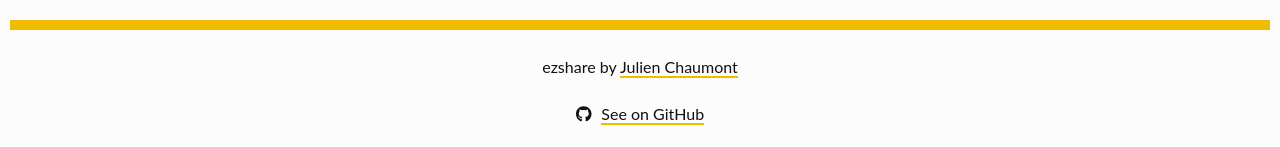
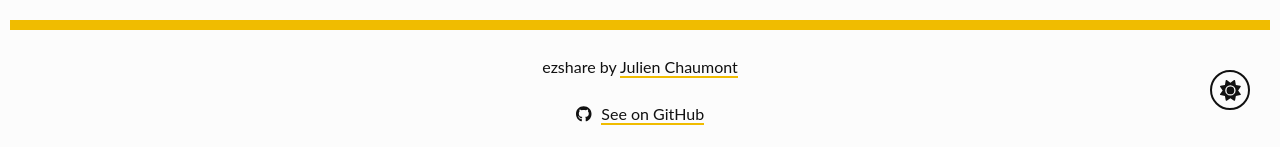
Before and after one commit to julienc91/ezshare, a React (Vite) app: page / in a window 1280 px wide. Shown: the part 650-797 px from the top of the page. Built offline with nearby package versions, Linux system fonts and the light colour scheme.

Commit message:
feat: dark mode

```diff
--- a/src/App.scss
+++ b/src/App.scss
@@ -1,8 +1,6 @@
 $black: #111;
 $black-shadow: rgba(17, 17, 17, 0.5);
-$white: #fcfcfc;
 $yellow: #f0bc00;
-$grey: #f0f0f0;
 
 $header-height: 50px;
 $footer-height: 120px;
@@ -11,9 +9,21 @@ $border-height: 10px;
 
 $border: $border-height solid $yellow;
 
+:root {
+  --color-background: #fcfcfc;;
+  --color-text: #111;;
+  --color-dropzone: #f0f0f0;
+}
+
+[data-theme="dark"] {
+  --color-background: #222;
+  --color-text: #fafafa;
+  --color-dropzone: #808080;
+}
+
 body {
-  background-color: $white;
-  color: $black;
+  background-color: var(--color-background);
+  color: var(--color-text);
   font-family: Lato, sans-serif;
   margin: 0 10px;
   min-height: 100vh;
@@ -52,7 +62,7 @@ main {
 
   h1 {
     border-bottom: $border;
-    color: $black;
+    color: var(--color-text);
     display: inline-flex;
     margin: 50px auto 20px;
     text-transform: uppercase;
@@ -62,7 +72,7 @@ main {
 a,
 a:visited {
   border-bottom: 2px solid $yellow;
-  color: $black;
+  color: var(--color-text);
   outline: 0;
   text-decoration: none;
 }
@@ -87,12 +97,33 @@ hr {
   }
 }
 
+.theme-selector {
+  align-items: center;
+  background-color: var(--color-background);
+  border: 2px solid var(--color-text);
+  border-radius: 50%;
+  cursor: pointer;
+  display: flex;
+  font-size: 1.3rem;
+  height: 40px;
+  justify-content: center;
+  position: absolute;
+  right: 30px;
+  width: 40px;
+
+  svg {
+    color: var(--color-text);
+    margin: 3px;
+    text-align: center;
+  }
+}
+
 .loading-icon {
   animation: rotating 2s linear infinite;
 }
 
 .progress {
-  border: 1px solid $black;
+  border: 1px solid var(--color-text);
   border-radius: 3px;
   height: 20px;
   min-width: 100px;
@@ -105,7 +136,7 @@ hr {
   }
 
   label {
-    color: $black;
+    color: var(--color-text);
     display: block;
     margin-top: -20px;
   }
@@ -163,8 +194,8 @@ hr {
 
 .dropzone {
   align-items: center;
-  background-color: $grey;
-  border: 3px dashed $black;
+  background-color: var(--color-dropzone);
+  border: 3px dashed var(--color-text);
   border-radius: 10px;
   cursor: pointer;
   display: flex;
@@ -174,7 +205,7 @@ hr {
   min-height: 40vh;
 
   button {
-    @include button($white, $black);
+    @include button(var(--color-background), var(--color-text));
   }
 }
 
@@ -191,6 +222,7 @@ hr {
   }
 
   .fa-trash {
+    color: var(--color-text);
     font-size: 20px;
     margin-left: 20px;
   }
@@ -225,7 +257,7 @@ hr {
 
 .download-link {
   pre {
-    background-color: $grey;
+    background-color: var(--color-dropzone);
     box-shadow: 2px 2px 5px $black-shadow;
     display: inline-flex;
     margin: auto;
@@ -233,6 +265,7 @@ hr {
     text-align: center;
 
     svg {
+      color: var(--color-text);
       font-size: 1rem;
       margin-left: 20px;
 
--- /dev/null
+++ b/src/DarkModeSwitcher.tsx
@@ -0,0 +1,48 @@
+import React, { useEffect, useState } from 'react'
+import { FontAwesomeIcon } from '@fortawesome/react-fontawesome'
+import { faMoon, faSun } from '@fortawesome/free-solid-svg-icons'
+
+const getDefaultTheme = () => {
+  let theme = 'light'
+  const localStorageTheme = localStorage.getItem('theme')
+  if (localStorageTheme === 'light' || localStorageTheme === 'dark') {
+    theme = localStorageTheme
+  } else if (
+    window.matchMedia &&
+    window.matchMedia('(prefers-color-scheme: dark)').matches
+  ) {
+    theme = 'dark'
+  }
+  return theme
+}
+
+const DarkModeSwitcher: React.FC = () => {
+  const [theme, setTheme] = useState(getDefaultTheme())
+
+  const handleClick = () => {
+    const newTheme = theme === 'light' ? 'dark' : 'light'
+    setTheme(newTheme)
+    localStorage.setItem('theme', newTheme)
+  }
+
+  useEffect(() => {
+    if (theme == 'dark') {
+      document.documentElement.setAttribute('data-theme', 'dark')
+    } else {
+      document.documentElement.setAttribute('data-theme', 'light')
+    }
+  }, [theme])
+
+  const icon = theme === 'light' ? faSun : faMoon
+  return (
+    <button
+      className="theme-selector"
+      title="Change theme"
+      onClick={handleClick}
+    >
+      <FontAwesomeIcon icon={icon} />
+    </button>
+  )
+}
+
+export default DarkModeSwitcher
--- a/src/Footer.tsx
+++ b/src/Footer.tsx
@@ -1,6 +1,7 @@
 import React from 'react'
 import { FontAwesomeIcon } from '@fortawesome/react-fontawesome'
 import { faGithub } from '@fortawesome/free-brands-svg-icons'
+import DarkModeSwitcher from './DarkModeSwitcher.tsx'
 
 const Footer: React.FC = () => (
   <footer>
@@ -11,6 +12,7 @@ const Footer: React.FC = () => (
       <FontAwesomeIcon icon={faGithub} />
       <a href="https://github.com/julienc91/ezshare">See on GitHub</a>
     </div>
+    <DarkModeSwitcher />
   </footer>
 )
 
--- a/src/uploader/DownloadLink.tsx
+++ b/src/uploader/DownloadLink.tsx
@@ -25,9 +25,9 @@ const DownloadLink: React.FC<{ id: string; url: string }> = ({ id, url }) => {
         {copied ? (
           <FontAwesomeIcon icon={faCheck} />
         ) : (
-            <button className="icon-only" onClick={handleCopy}>
-                <FontAwesomeIcon icon={faCopy} />
-            </button>
+          <button className="icon-only" title="Copy" onClick={handleCopy}>
+            <FontAwesomeIcon icon={faCopy} />
+          </button>
         )}
       </pre>
       <p>
```
Also changed, not shown: 2 other files (tests, documents, lock files or other folders).
